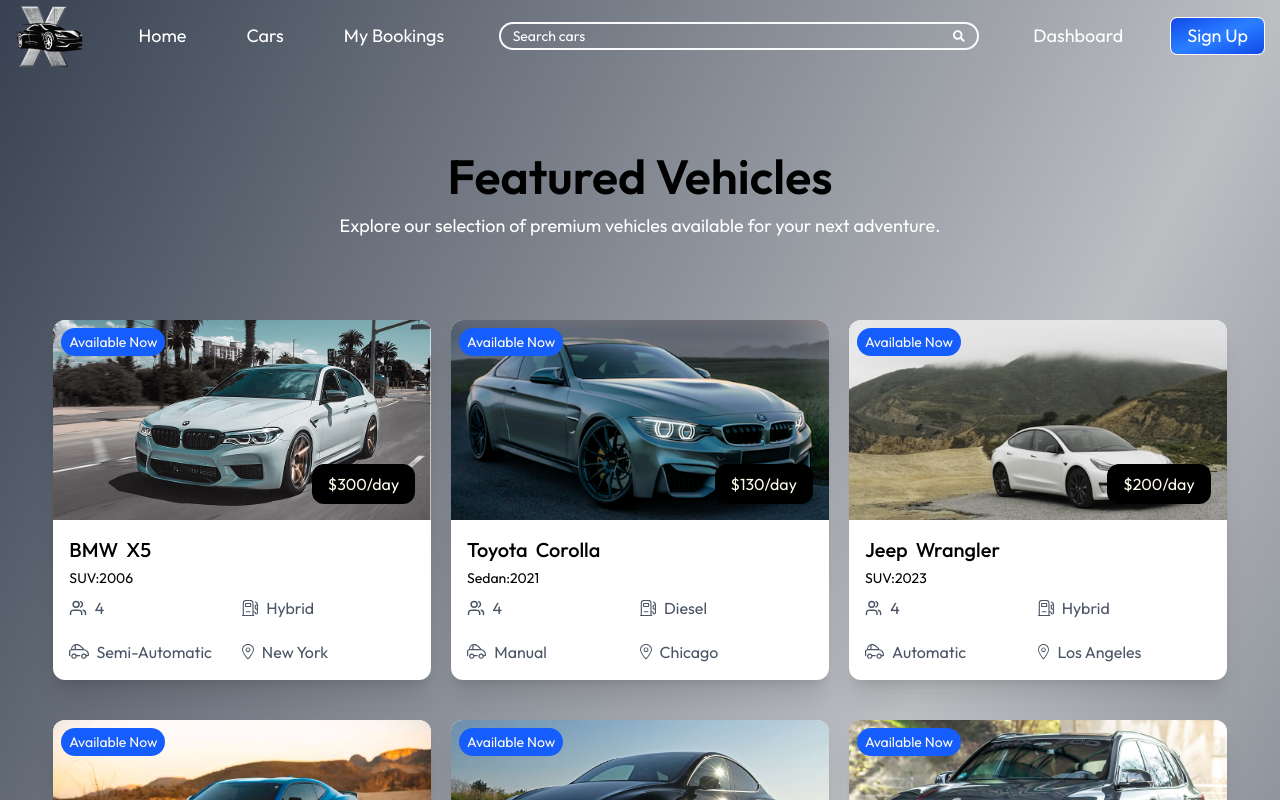
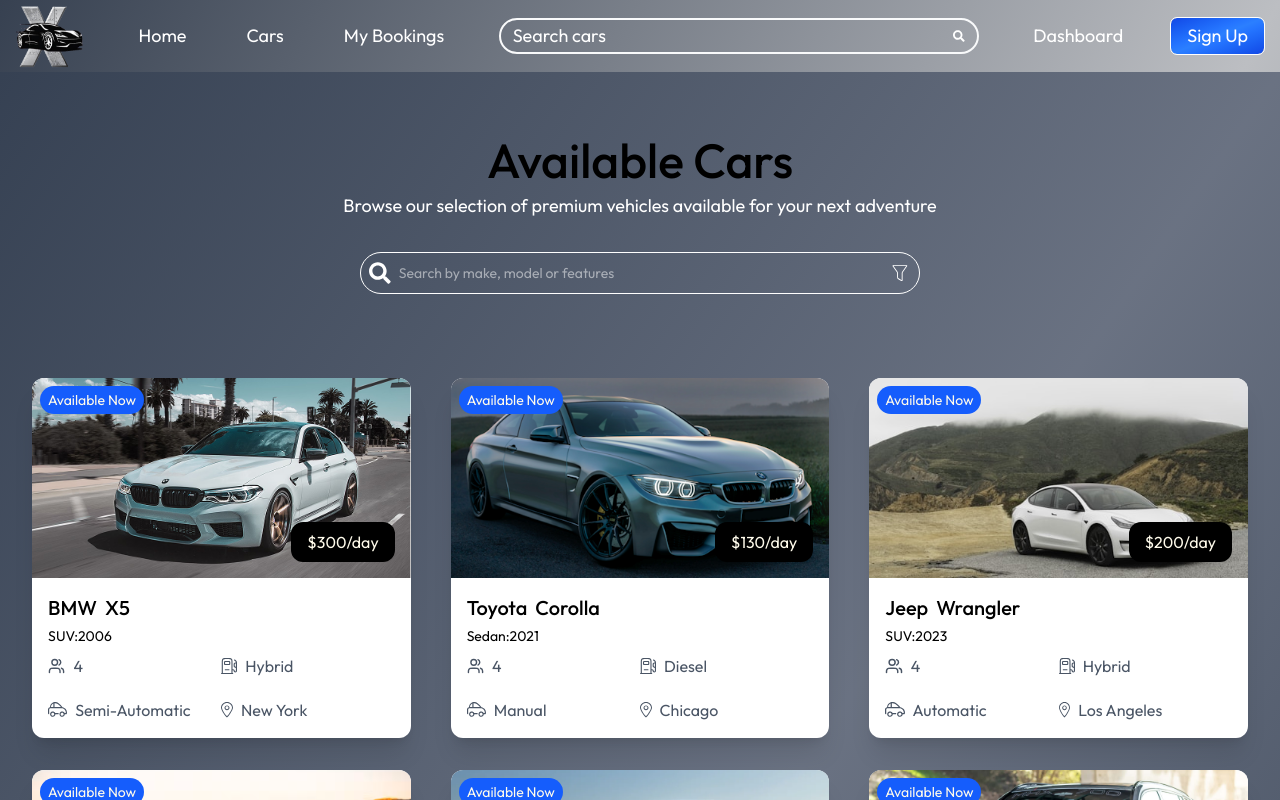
Before and after one commit to Vikas-kuppasta/Xcars, a React (Vite) app: page /cars in a window 1280 px wide. Shown: the top 800 px of the page. Built offline with nearby package versions, Linux system fonts and the light colour scheme.

Commit message:
more  functionality added

```diff
--- a/src/components/Carcards.jsx
+++ b/src/components/Carcards.jsx
@@ -5,7 +5,7 @@ import { useNavigate } from 'react-router-dom'
 function Carcards({car}) {
     const navigate = useNavigate()
     return (
-        <main onClick={()=>{navigate(`/car-details/${car._id}`); scrollTo(0,0)}} className='rounded-xl bg-white overflow-hidden shadow-xl '>
+        <main onClick={()=>{navigate(`/car-details/${car._id}`); scrollTo(0,0)}} className='rounded-xl bg-white overflow-hidden shadow-xl transition delay-100 duration-300 hover:scale-110 cursor-pointer'>
             <div className='relative h-50 overflow-hidden'>
                 <img className='object-cover w-full h-full ' src={car.image} alt="" />
                 <p className='bg-blue-600 absolute text-sm top-2 left-2 px-2 py-1 rounded-full text-amber-50'>Available Now</p>
--- a/src/components/Navbar.jsx
+++ b/src/components/Navbar.jsx
@@ -13,7 +13,7 @@ function Navbar() {
             </Link>
 
 
-            <div className='hidden md:text-sm md:flex text-white md:gap-6 lg:flex lg:gap-9 xl:gap-15 xl:text-lg 2xl:text-xl'>
+            <div className='hidden md:text-sm md:flex text-white md:gap-6 lg:flex lg:gap-9 xl:gap-15 lg:text-lg xl:text-lg 2xl:text-xl'>
                 {menuLinks.map((link , index) => (
                     <Link className='' key={index} to={link.path}>
                     {link.name}
@@ -21,15 +21,15 @@ function Navbar() {
                 ))}
             </div>
 
-            <div className=' hidden md:flex items-center  md:border-2 border-gray-50 border-solid rounded-full px-3 xl:w-120 2xl:w-130 '>
-                <input type="text" placeholder='Search cars' className=' outline-0 placeholder-white w-full bg-transparent md:py-0.5 md:text-sm text-white' />
+            <div className=' hidden md:flex items-center  md:border-2 border-gray-50 border-solid rounded-full px-3 lg:w-90 xl:w-120 2xl:w-130 '>
+                <input type="text" placeholder='Search cars' className=' outline-0 placeholder-white w-full bg-transparent md:py-0.5 md:text-sm lg:text-lg text-white' />
 
                 <FaSearch className='text-white md:w-3 md:h-3  w-5 h-5'/>
             </div>
 
             <div className='hidden md:flex gap-4 lg:gap-8 xl:gap-12 '>
-                <button className=' text-white xl:text-lg 2xl:text-xl'>Dashboard</button>
-                <button className='bg-gradient-to-tl from-blue-700 via-blue-500 to-blue-700 outline-1 outline-offset-0  md:px-3 md:text-sm text-white rounded-md xl:px-4 xl:text-lg 2xl:px-4 py-1 text-xl'>Sign Up</button>
+                <button className=' text-white lg:text-lg 2xl:text-xl'>Dashboard</button>
+                <button className='bg-gradient-to-tl from-blue-700 via-blue-500 to-blue-700 outline-1 outline-offset-0  md:px-3 md:text-sm text-white rounded-md xl:px-4 lg:text-lg 2xl:px-4 py-1 text-xl'>Sign Up</button>
             </div>
 
             <div className='flex gap-7 md:hidden'>
--- a/src/components/Testimonialcard.jsx
+++ b/src/components/Testimonialcard.jsx
@@ -3,7 +3,7 @@ import { assets } from '../assets/assets'
 
 function Testimonialcard({Customersreview}) {
     return (
-        <main className='flex flex-col gap-4 py-13 px-7 rounded-md md:h-75 shadow-md '>
+        <main className='flex flex-col gap-4 py-13 px-7 rounded-md md:h-75 shadow-md transition delay-100 duration-300 hover:scale-105 cursor-pointer '>
             <div className='flex flex-row gap-7 items-center '>
                 <img className='h-10 rounded-full' src={Customersreview.image} alt="" />
 
--- a/src/pages/Banner.jsx
+++ b/src/pages/Banner.jsx
@@ -3,13 +3,13 @@ import { assets } from '../assets/assets'
 
 function Banner() {
     return (
-        <main className='bg-gradient-to-br from-gray-700 via-gray-300 to-gray-700 md:py-3 px-4'>
+        <main className='bg-gradient-to-br from-gray-700 via-gray-300 to-gray-700 md:py-3 px-4 lg:py-6 lg:px-6'>
 
-        <div className='flex flex-col gap-10 md:flex md:flex-row justify-between  items-center md:gap-8 rounded-xl bg-gradient-to-r from-blue-700 via-blue-400 to-blue-300 px-7 py-7 md:px-3 md:py-10'>
+        <div className='flex flex-col gap-10 md:flex md:flex-row justify-between  items-center md:gap-8 rounded-xl bg-gradient-to-r from-blue-700 via-blue-400 to-blue-300 px-7 py-7 md:px-6 md:py-15'>
 
-            <div className='flex flex-col md:text-sm  text-white'>
+            <div className='flex flex-col md:text-sm lg:text-md  text-white'>
 
-             <h1 className='text-3xl font-medium mb-3'>Do You Own a Luxury Car?</h1>
+             <h1 className='text-3xl lg:text-4xl font-medium mb-3'>Do You Own a Luxury Car?</h1>
              <p>Monetize your vehicle effortlessly by listing it on CarRental.</p>
              <p className='mt-1 mb-1'>We take care of insurance, driver verification and secure payments — so</p>
              <p>you can earn passive income, stress-free.</p>
@@ -21,7 +21,7 @@ function Banner() {
             </div>
 
             <div>
-                <img className='h-25 md:h-30' src={assets.banner_car_image} alt="" />
+                <img className='h-25 md:h-30 lg:h-48' src={assets.banner_car_image} alt="" />
             </div>
         </div>
         </main>
--- a/src/pages/Car.jsx
+++ b/src/pages/Car.jsx
@@ -1,28 +1,49 @@
-import React from 'react'
-import Featuredsection from './Featuredsection'
+import React, { useState } from 'react'
 import Title from '../components/Title'
-import { assets, dummyCarData } from '../assets/assets'
+import { FaSearch } from "react-icons/fa";
+import { CiFilter } from "react-icons/ci";
+import { dummyCarData } from '../assets/assets';
 import Carcards from '../components/Carcards'
+function Car() {
+    const [input ,setinput] = useState('');
+    const filteredCar = dummyCarData.filter(car => car.brand.toLowerCase().includes(input.toLowerCase()))
+    return (
 
-function Car() {
-    return (
-        <main className=' py-20  px-4 flex flex-col items-center justify-center gap-20'>
 
-            <div className='text-center flex flex-col gap-3 '>
-            <h1 className='text-black text-3xl md:text-5xl font-semibold'>Featured Vehicles</h1>
-            <p className='text-white text-sm md:text-lg '>Explore our selection of premium vehicles available for your next adventure.</p>
+    <main className='bg-gradient-to-tl px-4 from-gray-700 via-gray-500  to-gray-700'>
+        <div className=' py-10 md:py-16'>
+            <div className='flex flex-col items-center justify-center gap-8'>
+                {/* <Title title='Available Cars' subtitle='Browse our selection of premium vehicles available for your next adventure'/> */}
+                <div>
 
+                <h1 className='text-4xl md:text-5xl font-medium text-center mb-2'>Available Cars</h1>
+                <p className='text-white text-sm text-center md:text-lg'>Browse our selection of premium vehicles available for your next adventure</p>
+                </div>
+
+                <div className='flex items-center justify-between w-72  md:w-120 lg:w-140 border-1 px-2 py-2 rounded-full border-solid border-white'>
+                    <FaSearch className='w-6 h-6 text-white'/>
+                    <input
+                        type="text"
+                        value={input}
+                        onChange={(e) => setinput(e.target.value)}
+                        placeholder='Search by make, model or features'
+                        className='w-full text-white text-sm h-full outline-0 ml-2'
+                    />
+                    <CiFilter className='w-6 h-6 text-white' />
+                </div>
             </div>
+        </div>
 
-            <div className='grid grid-rows-1 md:grid md:grid-cols-2 lg:grid-cols-3 gap-y-10 gap-x-5'>
-                {
-                    dummyCarData.map((car)=>(
-                    <div onClick={() =>(navigate('/car-details:id'))} key={car._id}>
-                        <Carcards car={car}/>
-                    </div>
-                    ))
-                }
-                </div>
+        <div className='grid grid-cols-1 md:grid-cols-2 lg:grid-cols-3 gap-y-8 gap-x-10  py-5 px-4'>
+            {
+                filteredCar.map(car =>(
+
+                    <Carcards key={car._id} car={car}/>
+                ))
+            }
+
+        </div>
+
 
         </main>
 
--- a/src/pages/Featuredsection.jsx
+++ b/src/pages/Featuredsection.jsx
@@ -17,7 +17,7 @@ function Featuredsection() {
                 <Title title='Featured Vehicles' subtitle='Explore our selection of premium vehicles available for your next adventure.'/>
             </div>
 
-            <div  className='grid grid-rows-1 md:grid md:grid-cols-2 lg:grid-cols-3 gap-y-10 gap-x-5'>
+            <div  className='grid grid-rows-1 md:grid md:grid-cols-2 lg:grid-cols-3 gap-y-10 gap-x-5 lg:gap-x-10'>
                 {
                     dummyCarData.slice(0,6).map((car)=>(
                     <div key={car._id}>
@@ -26,7 +26,7 @@ function Featuredsection() {
                     ))
                 }
                 </div>
-                <button onClick={() =>{navigate('/cars'); scrollTo(0,0)}} className='text-gray-600 cursor-pointer border-1 border-solid border-gray-500 flex items-center gap-4 px-3 py-2'>
+                <button onClick={() =>{navigate('/cars'); scrollTo(0,0)}} className='text-gray-600 cursor-pointer border-1 border-solid border-gray-500 flex items-center gap-4 px-3 py-2 transition delay-100 duration-300 hover:scale-110'>
                     Explore more cars <img src={assets.arrow_icon} alt="" />
                     </button>
 
--- a/src/pages/Testimonialpage.jsx
+++ b/src/pages/Testimonialpage.jsx
@@ -8,7 +8,7 @@ function Testimonialpage() {
     return (
         <main className='bg-white px-4 py-15 flex flex-col justify-center items-center gap-10'>
             <Title title='What Our Customers Say' subtitle='Discover why discerning travelers choose StayVenture for their luxury accommodations around the world.'/>
-            <div className='grid grid-rows-1 md:grid md:grid-cols-2 gap-5'>
+            <div className='grid grid-rows-1 md:grid md:grid-cols-2 lg:grid-cols-3 gap-5'>
                 {reviews.map((Customersreview)=>(
                     <div key={Customersreview.id}>
 
```
